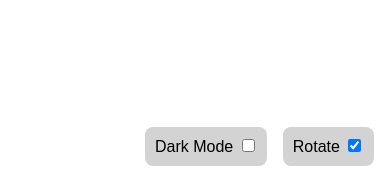
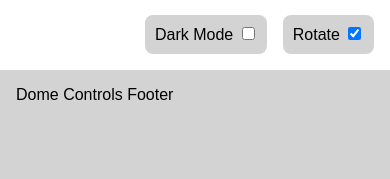
Before and after one commit to geodesicraft/geodesicraft.github.io, a SvelteKit app: page / in a window 390 px wide. Shown: the part 662-841 px from the top of the page. Built offline with nearby package versions, Linux system fonts and the light colour scheme.

Commit message:
Add empty footer on mobile
https://www.freecodecamp.org/news/the-css-display-property-display-none-display-table-inline-block-and-more/

```diff
--- a/src/lib/DomeControls.svelte
+++ /dev/null
@@ -1,19 +0,0 @@
-<script>
-	import { vertexSize, edgeThickness } from '$lib/stores.js';
-	import Slider from '$lib/Slider.svelte';
-</script>
-
-<div>
-	<Slider bind:value={$vertexSize} min="0" max="1" step="0.05">Vertex Size</Slider>
-	<Slider bind:value={$edgeThickness} min="0.01" max="0.5" step="0.01">Edge Thickness</Slider>
-</div>
-
-<style>
-	div {
-		display: flex;
-		flex-direction: column;
-		overflow: auto;
-		padding: 0.6rem;
-		gap: 0.6rem;
-	}
-</style>
--- /dev/null
+++ b/src/lib/DomeControlsFooter.svelte
@@ -0,0 +1,9 @@
+<div>Dome Controls Footer</div>
+
+<style>
+	div {
+		background: #d3d3d3;
+		height: 5rem;
+		padding: 1rem;
+	}
+</style>
--- /dev/null
+++ b/src/lib/DomeControlsSidebar.svelte
@@ -0,0 +1,28 @@
+<script>
+	import { vertexSize, edgeThickness } from '$lib/stores.js';
+	import Slider from '$lib/Slider.svelte';
+</script>
+
+<div class="outer">
+	<div class="inner">
+		<Slider bind:value={$vertexSize} min="0" max="1" step="0.05">Vertex Size</Slider>
+		<Slider bind:value={$edgeThickness} min="0.01" max="0.5" step="0.01">Edge Thickness</Slider>
+	</div>
+</div>
+
+<style>
+	.outer {
+		background: #d3d3d3;
+		height: 100vh;
+		display: grid;
+		overflow: hidden;
+	}
+
+	.inner {
+		display: flex;
+		flex-direction: column;
+		overflow: auto;
+		padding: 0.6rem;
+		gap: 0.6rem;
+	}
+</style>
--- a/src/lib/Sidebar.svelte
+++ /dev/null
@@ -1,16 +0,0 @@
-<script>
-	import DomeControls from '$lib/DomeControls.svelte';
-</script>
-
-<div>
-	<DomeControls />
-</div>
-
-<style>
-	div {
-		display: grid;
-		grid-template-rows: min-content 1fr min-content;
-		min-height: 0;
-		background: #d3d3d3;
-	}
-</style>
--- a/src/routes/+page.svelte
+++ b/src/routes/+page.svelte
@@ -1,16 +1,20 @@
 <script>
-	import Sidebar from '$lib/Sidebar.svelte';
 	import { createGeodesic } from '$lib/geodesic.js';
+	import DomeControlsSidebar from '$lib/DomeControlsSidebar.svelte';
 	import ViewerArea from '$lib/ViewerArea.svelte';
+	import DomeControlsFooter from '$lib/DomeControlsFooter.svelte';
 
 	createGeodesic();
 </script>
 
-<div>
+<div class="main">
 	<div class="sidebar">
-		<Sidebar />
+		<DomeControlsSidebar />
 	</div>
 	<ViewerArea />
+	<div class="footer">
+		<DomeControlsFooter />
+	</div>
 </div>
 
 <style lang="scss">
@@ -33,22 +37,35 @@
 		pointer-events: none;
 	}
 
-	div {
+	.main {
 		display: grid;
 		height: 100vh;
+	}
 
-		// large view
+	// wide view
+
+	.main {
 		grid-template-columns: $sidebar-width 1fr;
 	}
 
-	// mobile view
+	.footer {
+		display: none;
+	}
+
+	// narrow view
+
 	@media (max-width: ($sidebar-width * 2.5)) {
-		div {
+		.main {
 			grid-template-columns: 1fr;
+			grid-template-rows: 1fr auto;
 		}
 
 		.sidebar {
 			display: none;
 		}
+
+		.footer {
+			display: initial;
+		}
 	}
 </style>
```
